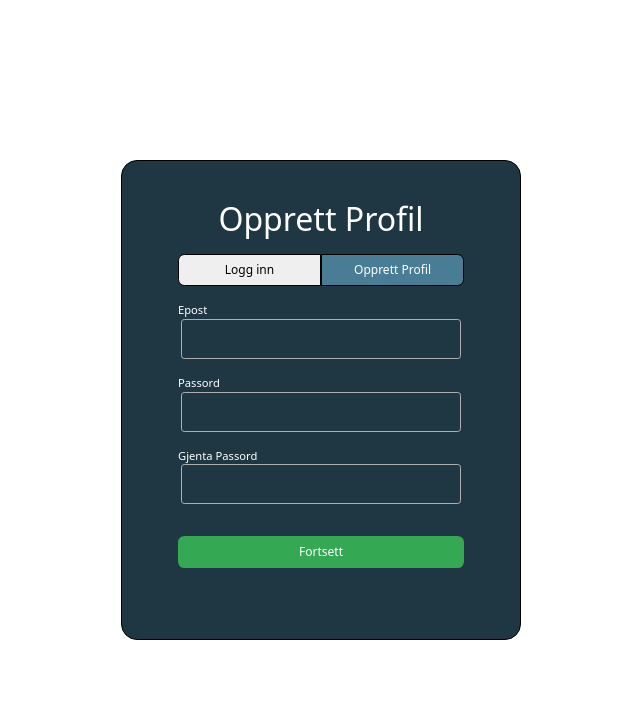
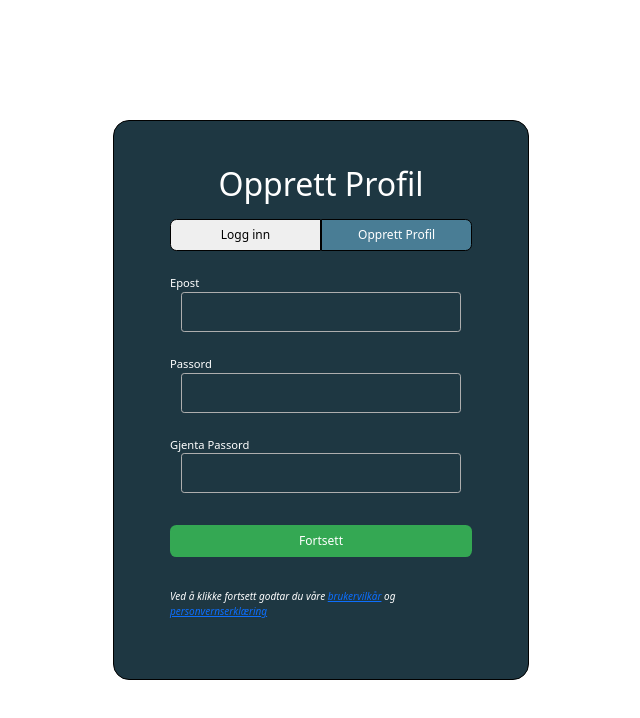
Before and after one commit to eajohansen/smidig-prosjekt-eksamen, a React (Vite) app in the folder frontend/: page / in a window 1280 px wide. Shown: the top 718 px of the page, without its empty margins (319-959 px from the left). Built offline with nearby package versions, Linux system fonts and the light colour scheme.

Commit message:
put in disclaimer, and link to change password.

```diff
--- a/frontend/src/components/LoginPopup.jsx
+++ b/frontend/src/components/LoginPopup.jsx
@@ -45,6 +45,7 @@ const LoginPopup = () => {
             <input type="password" />
 
             <button className="cntBtn">Logg Inn</button>
+            <p className="InfoLink"><a  href="#"> Glemt passord?</a></p>
           </div>
         );
       case 2:
@@ -81,6 +82,7 @@ const LoginPopup = () => {
             >
               Fortsett
             </button>
+            <p className="InfoLink">Ved å klikke fortsett godtar du våre <a href="#">brukervilkår</a> og <a href="#">personvernserklæring</a></p>
           </div>
         );
       case 3:
--- a/frontend/src/temp.css
+++ b/frontend/src/temp.css
@@ -19,13 +19,14 @@ body {
   align-items: center;
 }
 
+
 textarea,
 input {
   outline: none;
 }
 
 .loginContainer label {
-  padding-top: 1rem;
+  padding-top: 1.5rem;
   font-size: 0.7rem;
 }
 
@@ -39,8 +40,8 @@ input {
   padding: 2rem 3.5rem;
   background-color: var(--darkBkgrnd);
   color: white;
-  height: 30rem;
-  width: 25rem;
+  height: 35rem;
+  width: 26rem;
 }
 .formContainer h2 {
   padding-bottom: 0.5rem;
@@ -90,6 +91,12 @@ input {
   color: white;
   border-radius: 0.4rem;
 }
+
+.InfoLink{
+  font-style: italic;
+  font-size: x-small;
+}
+
 .loginContainer .cntBtn:hover {
 }
 
```
